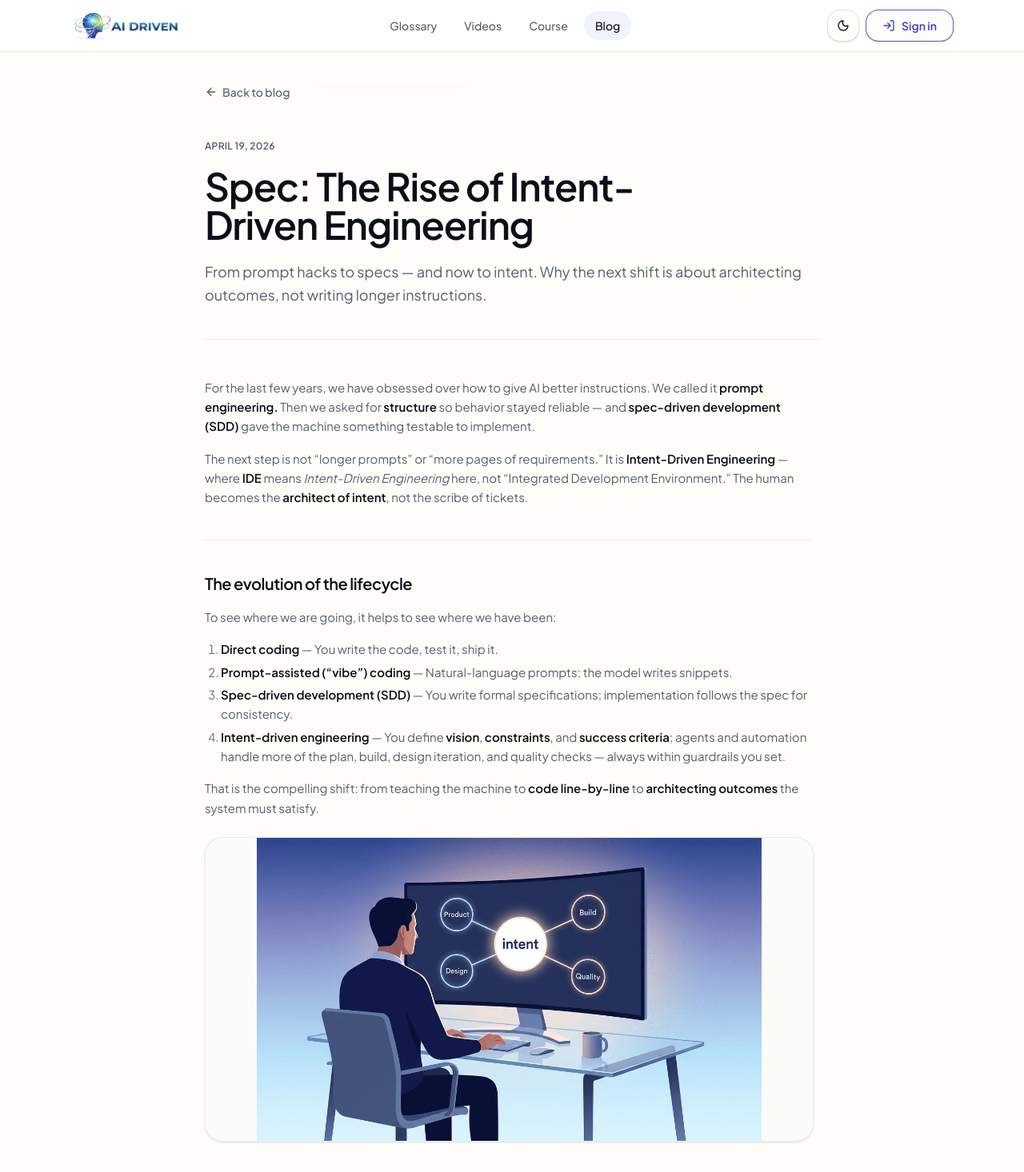
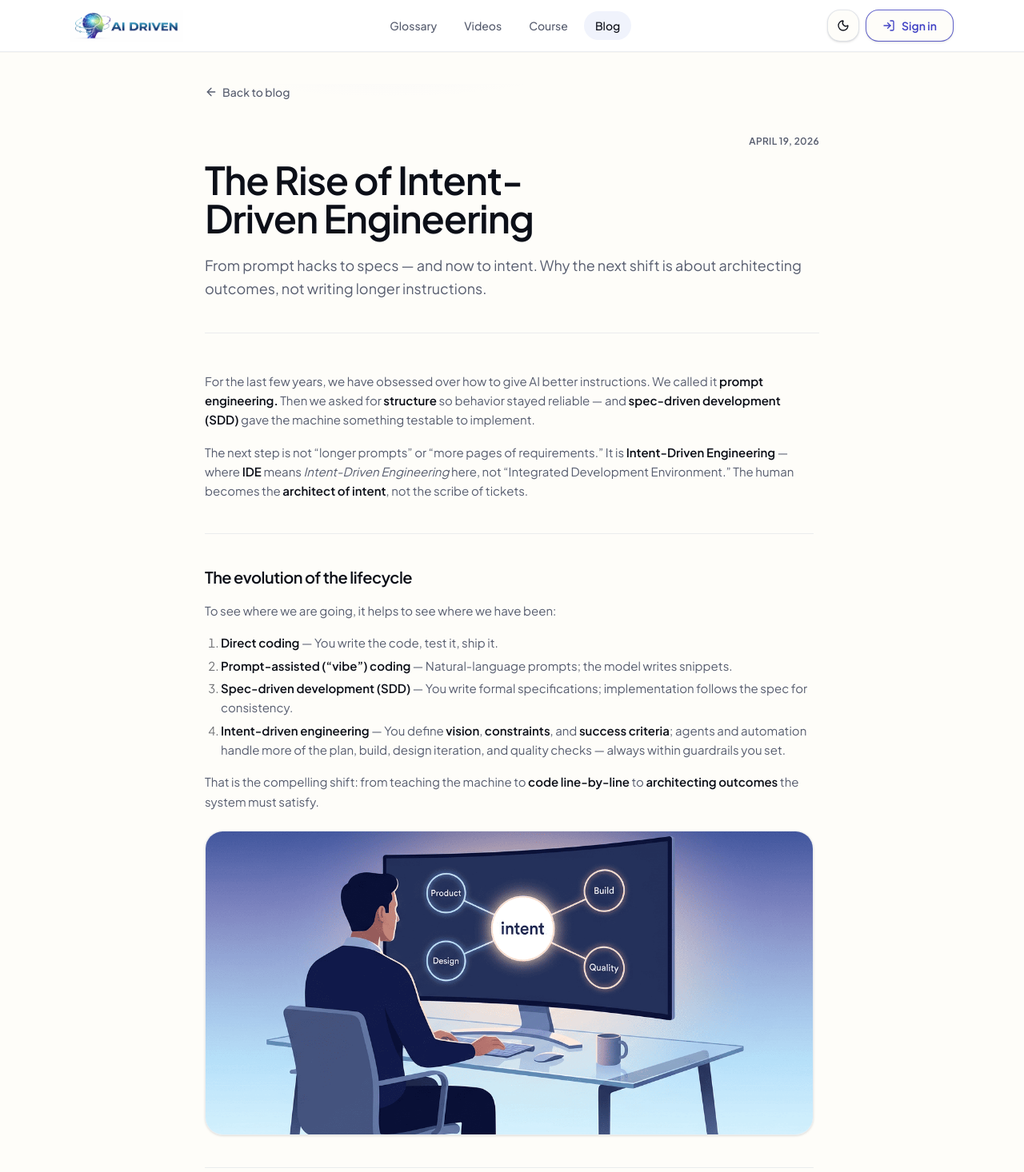
Before and after one commit to slavamlinsky/sdd-show, a Next.js app: page /blog/intent-driven-engineering in a window 1280 px wide. Shown: the top 1466 px of the page at 80% size. Built offline with nearby package versions, Linux system fonts and the light colour scheme.

Commit message:
Blog: layout and content updates; markdown figures; assets
- Right-align post date; fix what-is-spec frontmatter; expand intent article + image
- Blog images use object-cover; add intent-driven-role-shift asset; refresh diagram

```diff
--- a/app/(shell-padded)/blog/[slug]/page.tsx
+++ b/app/(shell-padded)/blog/[slug]/page.tsx
@@ -45,7 +45,10 @@ export default async function BlogPostPage({ params }: Props) {
         </Link>
         <article className="relative mt-10">
           <header className="border-b border-border/60 pb-10">
-            <time className="text-xs font-semibold tracking-wide text-muted-foreground uppercase" dateTime={post.meta.date}>
+            <time
+              className="block text-end text-xs font-semibold tracking-wide text-muted-foreground uppercase"
+              dateTime={post.meta.date}
+            >
               {new Date(post.meta.date).toLocaleDateString("en-US", {
                 year: "numeric",
                 month: "long",
--- a/components/markdown-content.tsx
+++ b/components/markdown-content.tsx
@@ -35,11 +35,11 @@ function isNextAllowedRemote(src: string): boolean {
   return false;
 }
 
-/** Wide figure box: blog diagrams are often ~2.3:1; object-contain avoids cropping. */
+/** Wide figure box (~2:1); object-cover fills width and crops vertically when needed. */
 const figureShell =
   "relative my-6 block aspect-[2/1] w-full overflow-hidden rounded-xl border border-border/60 bg-muted/20 not-italic shadow-sm";
 
-const figureMediaClass = "h-full w-full object-contain object-center";
+const figureMediaClass = "h-full w-full object-cover object-center";
 
 const markdownComponents = {
   h2: ({ ...props }: React.ComponentPropsWithoutRef<"h2">) => (
--- a/content/blog/intent-driven-engineering.md
+++ b/content/blog/intent-driven-engineering.md
@@ -1,5 +1,5 @@
 ---
-title: "Spec: The Rise of Intent-Driven Engineering"
+title: "The Rise of Intent-Driven Engineering"
 slug: "intent-driven-engineering"
 date: "2026-04-19"
 description: "From prompt hacks to specs — and now to intent. Why the next shift is about architecting outcomes, not writing longer instructions."
@@ -64,7 +64,35 @@ The developer of the future looks more like an **intent architect** than a wall
 
 ## From scribe to architect
 
-Technical skill increasingly means **communicating vision** and **managing systems** — whether you sit in Product, Design, Build, or Quality. The goal is unchanged: **ship value faster, with less ambiguity and fewer nasty surprises.**
+Technical work is no longer just translating tickets into code. It is about shaping intent, aligning understanding, and reducing uncertainty before anything gets built.
+
+Technical skill increasingly means **communicating vision** and **managing systems** — across Product, Design, Build, and Quality. These roles are blending because software delivery is shifting from isolated execution to shared ownership of outcomes.
+
+The old model was simple: receive tasks → implement → move on.
+
+The new model is different: define intent → clarify constraints → guide execution → validate outcomes.
+
+This shift exists because the main bottleneck in software is no longer implementation — it is ambiguity.
+
+![Developer role moving upstream: from task execution to clarifying intent and reducing ambiguity](/images/intent-driven-role-shift.jpg)
+
+Misaligned expectations, unclear goals, and late surprises cost far more than writing the code itself. Teams that resolve intent early move faster by reducing rework later.
+
+Today, value is no longer defined by how much you build, but by how clearly you can define and deliver what should be built.
+
+### Conclusion
+
+Intent-Driven Engineering reflects a simple reality: as systems get smarter, the human role moves upstream.
+
+The advantage is no longer in producing more output — but in producing clearer intent.
+
+The future developer is:
+
+- less scribe
+- more architect
+- focused on outcomes, not tasks
+
+And the teams that master this shift will ship faster, with less confusion, and far fewer surprises.
 
 ---
 
```
Also changed, not shown: content/blog/what-is-spec-driven-development.md (line endings or trailing spaces), public/images/intent-driven-diagram.png, public/images/intent-driven-role-shift.jpg (added).
